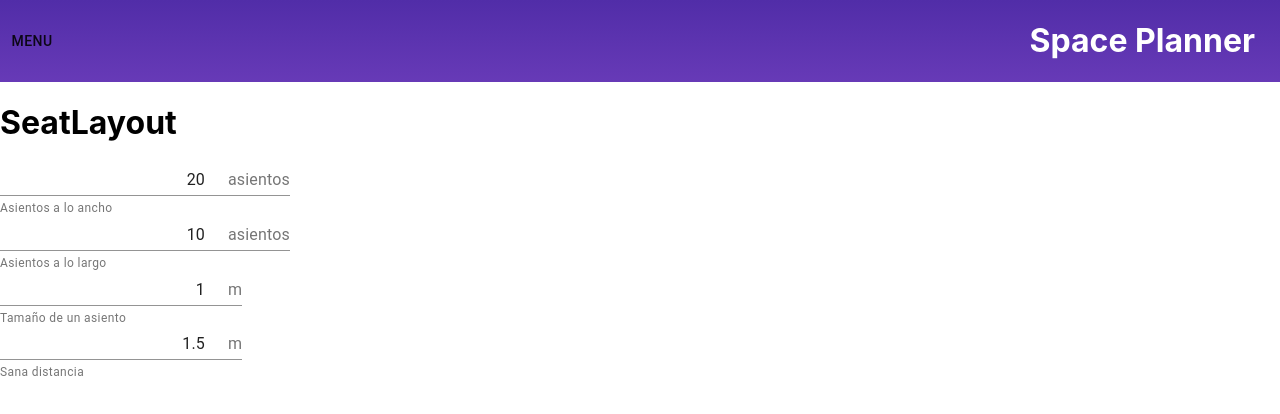
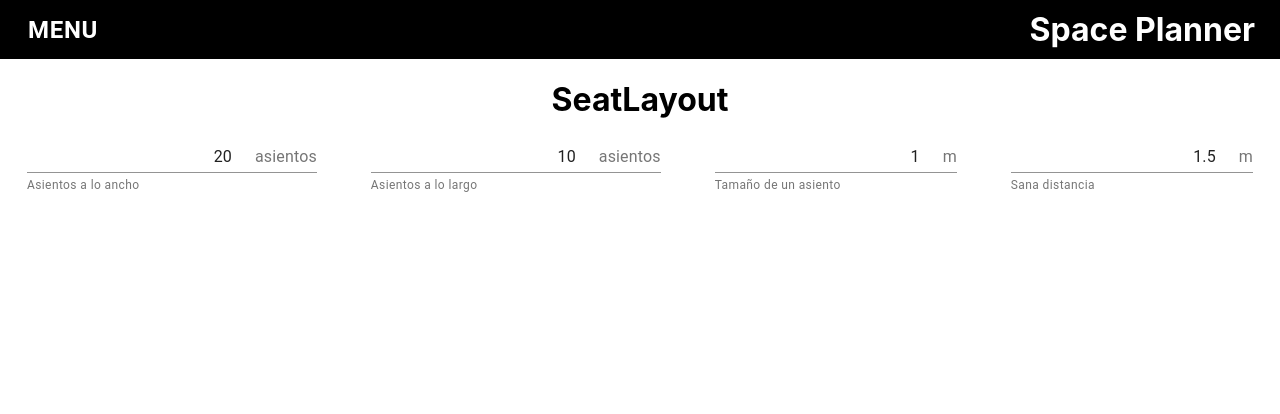
Before and after one commit to KevinTMtz/HackMTY2020, a React (Create React App) app in the folder blue-yonder-front/: page /new/seat in a window 1280 px wide. Shown: the top 414 px of the page. Built offline with nearby package versions, Linux system fonts and the light colour scheme.

Commit message:
Improved RectLayout & SeatLayout UI.

```diff
--- a/blue-yonder-front/src/components/Drawer.tsx
+++ b/blue-yonder-front/src/components/Drawer.tsx
@@ -1,6 +1,6 @@
 import React from 'react';
 import clsx from 'clsx';
-import { makeStyles } from '@material-ui/core/styles';
+import { makeStyles, withTheme } from '@material-ui/core/styles';
 import Drawer from '@material-ui/core/Drawer';
 import Button from '@material-ui/core/Button';
 import List from '@material-ui/core/List';
@@ -8,38 +8,45 @@ import ListItem from '@material-ui/core/ListItem';
 import ListItemIcon from '@material-ui/core/ListItemIcon';
 import Home from '@material-ui/icons/Home';
 import { Link } from 'react-router-dom';
+import { css, jsx } from '@emotion/core';
 
 const useStyles = makeStyles({
   list: {
     width: 250,
     backgroundColor: 'black',
-    height: '100%',
+    height: '100%'
   },
   fullList: {
     width: 'auto',
-    backgroundColor: 'black',
+    backgroundColor: 'black'
   },
   listItem: {
     backgroundColor: 'black',
     '&:hover': {
-      backgroundColor: '#2A2828',
+      backgroundColor: '#2A2828'
     },
     '&:first-child': {
-      marginTop: '50px',
+      marginTop: '50px'
     },
   },
   menuBttn: {
     width: '100%',
-    padding: ' 15px 0',
+    padding: '25px 0px',
     display: 'flex',
     flexDirection: 'row-reverse',
     alignItems: 'center',
     justifyContent: 'space-between',
     color: 'white',
-    textDecoration: 'none',
+    textDecoration: 'none'
+  },
+  menuMainBttn: {
+    color: 'white',
+    fontSize: 24,
+    marginLeft: '20px',
+    fontWeight: 'bold'
   },
   icon: {
-    color: 'white',
+    color: 'white'
   },
 });
 
@@ -105,9 +112,8 @@ export default function TemporaryDrawer() {
     <div>
       {(['left'] as Anchor[]).map((anchor) => (
         <React.Fragment key={anchor}>
-          <Button
-            onClick={toggleDrawer(anchor, true)}
-          >
+          <Button className={clsx(classes.menuMainBttn)}
+            onClick={toggleDrawer(anchor, true)}>
             Menu
           </Button>
           <Drawer
--- a/blue-yonder-front/src/components/Header.tsx
+++ b/blue-yonder-front/src/components/Header.tsx
@@ -6,24 +6,18 @@ const StyledHeader = styled.div`
   display: flex;
   align-items: center;
   justify-content: space-between;
-  background: #673AB7;  /* fallback for old browsers */
-  background: -webkit-linear-gradient(to bottom, #512DA8, #673AB7);  /* Chrome 10-25, Safari 5.1-6 */
-  background: linear-gradient(to bottom, #512DA8, #673AB7); /* W3C, IE 10+/ Edge, Firefox 16+, Chrome 26+, Opera 12+, Safari 7+ */
+  background: black;
 
-
+  h1 {
+    margin: 10px 25px 10px 0px;
+    color: white;
+  }
 `;
 
 const Header: React.FC = () => (
   <StyledHeader>
-    <TemporaryDrawer />
-    <h1
-      style={{
-        marginRight: '25px',
-        color: 'white',
-      }}
-    >
-      Space Planner
-    </h1>
+    <TemporaryDrawer/>
+    <h1>Space Planner</h1>
   </StyledHeader>
 );
 
--- a/blue-yonder-front/src/components/RectLayoutInputs.tsx
+++ b/blue-yonder-front/src/components/RectLayoutInputs.tsx
@@ -1,6 +1,15 @@
 import React from 'react';
 import { RectanglesSketchParams } from '../algorithms/rectPacking';
 import StyledNumberInput from '../components/StyledNumberInput';
+import styled from '@emotion/styled';
+
+const StyledForm = styled.form`
+  display: flex;
+  flex-direction: row;
+  justify-content: space-around;
+  margin-bottom: 20px;
+  flex-wrap: wrap;
+`;
 
 interface RectLayoutInputsProps {
   sketchParams: RectanglesSketchParams;
@@ -17,42 +26,38 @@ const RectLayoutInputs: React.FC<RectLayoutInputsProps> = ({
     setSketchParams({ ...sketchParams, [prop]: +event.target.value });
   };
   return (
-    <form>
+    <StyledForm>
       <StyledNumberInput
         title="Ancho del lugar"
         unit="m"
         value={sketchParams.widthPlace}
         onChange={handleChange('widthPlace')}
       />
-      <br />
       <StyledNumberInput
         title="Largo del lugar"
         unit="m"
         value={sketchParams.heightPlace}
         onChange={handleChange('heightPlace')}
       />
-      <br />
       <StyledNumberInput
         title="Ancho de una mesa"
         unit="m"
         value={sketchParams.widthTable}
         onChange={handleChange('widthTable')}
       />
-      <br />
       <StyledNumberInput
         title="Largo de una mesa"
         unit="m"
         value={sketchParams.heightTable}
         onChange={handleChange('heightTable')}
       />
-      <br />
       <StyledNumberInput
         title="Sana distancia"
         unit="m"
         value={sketchParams.distanceBetween}
         onChange={handleChange('distanceBetween')}
       />
-    </form>
+    </StyledForm>
   );
 };
 
--- a/blue-yonder-front/src/components/RectLayoutSketch.tsx
+++ b/blue-yonder-front/src/components/RectLayoutSketch.tsx
@@ -1,5 +1,10 @@
 import React from 'react';
 import { RectanglesSketchParams, Rectangle } from '../algorithms/rectPacking';
+import styled from '@emotion/styled';
+
+const StyledSvg = styled.svg`
+  margin: 0px 20px;
+`;
 
 interface RectLayoutInputsProps {
   drawingParams: RectanglesSketchParams;
@@ -12,7 +17,7 @@ const RectLayoutSketch: React.FC<RectLayoutInputsProps> = ({
 }) => {
   const dist = drawingParams.distanceBetween / 2;
   return (
-    <svg
+    <StyledSvg
       viewBox={`0 0 ${drawingParams.widthPlace} ${drawingParams.heightPlace}`}
     >
       <rect
@@ -42,7 +47,7 @@ const RectLayoutSketch: React.FC<RectLayoutInputsProps> = ({
           fill="red"
         />
       ))}
-    </svg>
+    </StyledSvg>
   );
 };
 
--- a/blue-yonder-front/src/components/SeatLayoutInputs.tsx
+++ b/blue-yonder-front/src/components/SeatLayoutInputs.tsx
@@ -1,6 +1,15 @@
 import React from 'react';
 import { SeatsSketchParams } from '../algorithms/seatPacking';
 import StyledNumberInput from '../components/StyledNumberInput';
+import styled from '@emotion/styled';
+
+const StyledForm = styled.form`
+  display: flex;
+  flex-direction: row;
+  justify-content: space-around;
+  margin-bottom: 20px;
+  flex-wrap: wrap;
+`;
 
 interface SeatLayoutInputsProps {
   sketchParams: SeatsSketchParams;
@@ -17,35 +26,32 @@ const SeatLayoutInputs: React.FC<SeatLayoutInputsProps> = ({
     setSketchParams({ ...sketchParams, [prop]: +event.target.value });
   };
   return (
-    <form>
+    <StyledForm>
       <StyledNumberInput
         title="Asientos a lo ancho"
         unit="asientos"
         value={sketchParams.widthSeats}
         onChange={handleChange('widthSeats')}
       />
-      <br />
       <StyledNumberInput
         title="Asientos a lo largo"
         unit="asientos"
         value={sketchParams.heightSeats}
         onChange={handleChange('heightSeats')}
       />
-      <br />
       <StyledNumberInput
         title="Tamaño de un asiento"
         unit="m"
         value={sketchParams.seatSize}
         onChange={handleChange('seatSize')}
       />
-      <br />
       <StyledNumberInput
         title="Sana distancia"
         unit="m"
         value={sketchParams.distanceBetween}
         onChange={handleChange('distanceBetween')}
       />
-    </form>
+    </StyledForm>
   );
 };
 
--- a/blue-yonder-front/src/views/RectLayout.tsx
+++ b/blue-yonder-front/src/views/RectLayout.tsx
@@ -8,8 +8,13 @@ import RectLayoutSketch from '../components/RectLayoutSketch';
 import styled from '@emotion/styled';
 
 const Wrapper = styled.div`
-  display: grid;
-  grid-template-columns: 30% 70%;
+  display: flex;
+  flex-direction: column;
+`;
+
+const StyledH1 = styled.h1`
+  width: 100%;
+  text-align: center;
 `;
 
 const RectLayout: React.FC = () => {
@@ -22,7 +27,7 @@ const RectLayout: React.FC = () => {
   });
   return (
     <div>
-      <h1>RectLayout</h1>
+      <StyledH1>RectLayout</StyledH1>
       <Wrapper>
         <RectLayoutInputs
           sketchParams={sketchParams}
--- a/blue-yonder-front/src/views/SeatLayout.tsx
+++ b/blue-yonder-front/src/views/SeatLayout.tsx
@@ -1,6 +1,17 @@
 import React, { useState } from 'react';
 import { SeatsSketchParams } from '../algorithms/seatPacking';
 import SeatLayoutInputs from '../components/SeatLayoutInputs';
+import styled from '@emotion/styled';
+
+const Wrapper = styled.div`
+  display: flex;
+  flex-direction: column;
+`;
+
+const StyledH1 = styled.h1`
+  width: 100%;
+  text-align: center;
+`;
 
 const SeatLayout: React.FC = () => {
   const [sketchParams, setSketchParams] = useState<SeatsSketchParams>({
@@ -12,11 +23,13 @@ const SeatLayout: React.FC = () => {
 
   return (
     <div>
-      <h1>SeatLayout</h1>
-      <SeatLayoutInputs
+      <StyledH1>SeatLayout</StyledH1>
+      <Wrapper>
+        <SeatLayoutInputs
         sketchParams={sketchParams}
         setSketchParams={setSketchParams}
       />
+      </Wrapper>
     </div>
   );
 };
```
